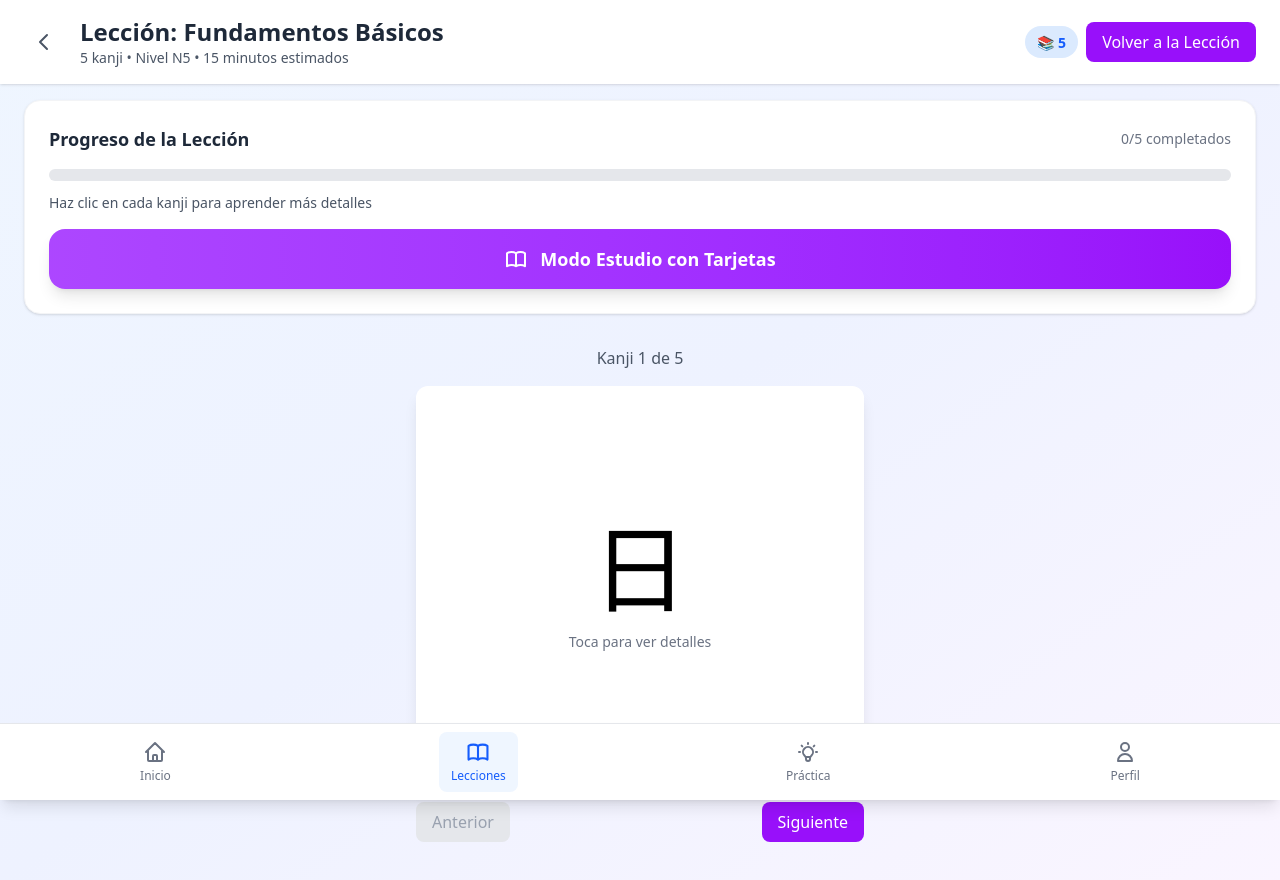
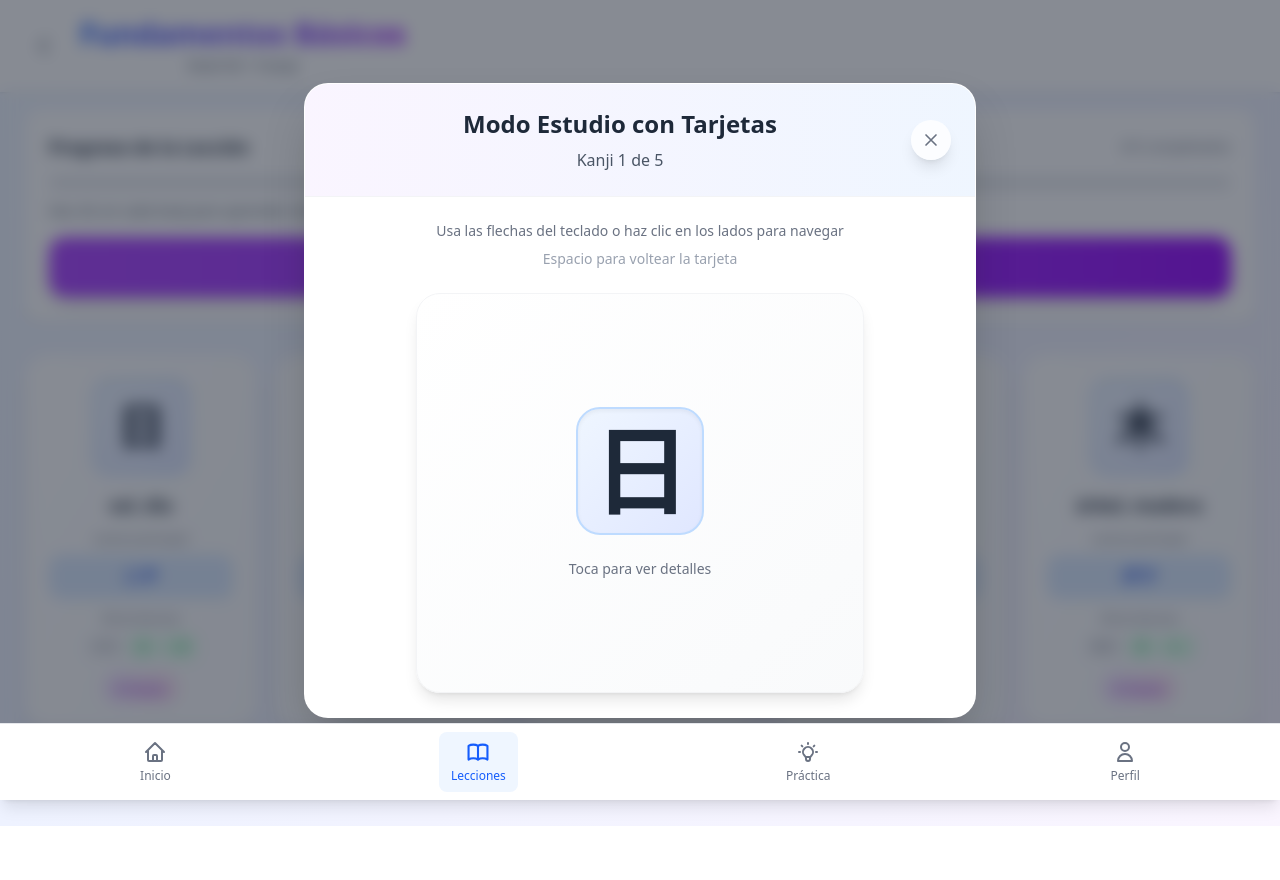
Before and after one commit to NoeOsorio/kanjy-study-app, a React (Vite) app: page /lessons/1 in a window 1280 px wide. Both pictures are taken after a click on the button "Modo Estudio con Tarjetas". After the commit the page ends 826 px from the top, so only its background shows below. Built offline with nearby package versions, Linux system fonts and the light colour scheme.

Commit message:
Refactor KanjiCard component to remove navigation props and enhance styling. Update LessonDetailPage to implement keyboard and touch navigation for study mode, improving user experience. Add modal for study mode with navigation controls and card flipping functionality.

```diff
--- a/src/components/KanjiCard.tsx
+++ b/src/components/KanjiCard.tsx
@@ -3,11 +3,9 @@ import type { Kanji } from '../types';
 
 interface KanjiCardProps {
   kanji: Kanji;
-  onNext?: () => void;
-  onPrevious?: () => void;
 }
 
-export default function KanjiCard({ kanji, onNext, onPrevious }: KanjiCardProps) {
+export default function KanjiCard({ kanji }: KanjiCardProps) {
   const [isFlipped, setIsFlipped] = useState(false);
 
   const handleFlip = () => {
@@ -16,8 +14,8 @@ export default function KanjiCard({ kanji, onNext, onPrevious }: KanjiCardProps)
 
   return (
     <div
-      className="w-full max-w-md mx-auto"
-      style={{ perspective: '1000px', height: '400px' }}
+      className="w-full max-w-sm sm:max-w-md mx-auto"
+      style={{ perspective: '1000px', height: '400px', minHeight: '400px' }}
     >
       <div
         className={`relative w-full h-full transition-transform duration-500 cursor-pointer`}
@@ -29,78 +27,56 @@ export default function KanjiCard({ kanji, onNext, onPrevious }: KanjiCardProps)
       >
         {/* Front of card */}
         <div
-          className="absolute w-full h-full bg-white rounded-xl shadow-lg p-6"
+          className="absolute w-full h-full bg-gradient-to-br from-white to-gray-50 rounded-3xl shadow-lg border border-gray-100 p-6"
           style={{ backfaceVisibility: 'hidden' }}
         >
           <div className="flex flex-col items-center justify-center h-full">
-            <span className="text-8xl mb-4">{kanji.character}</span>
-            <p className="text-gray-500 text-sm">Toca para ver detalles</p>
+            <div className="w-32 h-32 bg-gradient-to-br from-blue-50 to-indigo-100 rounded-3xl flex items-center justify-center mb-6 border-2 border-blue-200 shadow-inner">
+              <span className="text-7xl sm:text-8xl font-bold text-gray-800">{kanji.character}</span>
+            </div>
+            <p className="text-sm text-gray-500 text-center">Toca para ver detalles</p>
           </div>
         </div>
 
         {/* Back of card */}
         <div
-          className="absolute w-full h-full bg-white rounded-xl shadow-lg p-6"
+          className="absolute w-full h-full bg-gradient-to-br from-white to-gray-50 rounded-3xl shadow-lg border border-gray-100 p-6 overflow-y-auto"
           style={{
             backfaceVisibility: 'hidden',
             transform: 'rotateY(180deg)'
           }}
         >
           <div className="flex flex-col h-full">
-            <div className="text-center mb-4">
-              <h3 className="text-2xl font-bold mb-2">Significado</h3>
-              <p className="text-xl">{kanji.meaning}</p>
+            <div className="text-center mb-6">
+              <h3 className="text-2xl font-bold text-gray-800 mb-3">{kanji.meaning}</h3>
             </div>
 
-            <div className="grid grid-cols-2 gap-4 mb-4">
-              <div className="text-center">
-                <h4 className="font-semibold mb-1">Onyomi</h4>
-                <p>{kanji.readings.onyomi.join(', ')}</p>
+            <div className="grid grid-cols-2 gap-4 mb-6">
+              <div className="bg-gradient-to-br from-blue-50 to-blue-100 rounded-2xl p-4 border border-blue-200">
+                <h4 className="font-bold text-blue-800 mb-3 text-center">Onyomi</h4>
+                <div className="space-y-2">
+                  {kanji.readings.onyomi.map((reading, idx) => (
+                    <div key={idx} className="bg-white/80 px-3 py-2 rounded-xl border border-blue-200 text-center">
+                      <span className="font-mono text-lg font-bold text-blue-700">{reading}</span>
+                    </div>
+                  ))}
+                </div>
               </div>
-              <div className="text-center">
-                <h4 className="font-semibold mb-1">Kunyomi</h4>
-                <p>{kanji.readings.kunyomi.join(', ')}</p>
+              <div className="bg-gradient-to-br from-green-50 to-green-100 rounded-2xl p-4 border border-green-200">
+                <h4 className="font-bold text-green-800 mb-3 text-center">Kunyomi</h4>
+                <div className="space-y-2">
+                  {kanji.readings.kunyomi.map((reading, idx) => (
+                    <div key={idx} className="bg-white/80 px-3 py-2 rounded-xl border border-green-200 text-center">
+                      <span className="font-mono text-lg font-bold text-green-700">{reading}</span>
+                    </div>
+                  ))}
+                </div>
               </div>
             </div>
 
-            <div className="flex-grow">
-              <h4 className="font-semibold mb-2">Ejemplos:</h4>
-              <ul className="space-y-2">
-                {kanji.examples.map((example, index) => (
-                  <li key={index} className="text-sm">
-                    <span className="font-medium">{example}</span>
-                  </li>
-                ))}
-              </ul>
-            </div>
+
           </div>
         </div>
-      </div>
-
-      {/* Navigation buttons */}
-      <div className="flex justify-between mt-4">
-        <button
-          onClick={onPrevious}
-          disabled={!onPrevious}
-          className={`px-4 py-2 rounded-lg ${
-            onPrevious
-              ? 'bg-purple-600 text-white hover:bg-purple-700'
-              : 'bg-gray-200 text-gray-400 cursor-not-allowed'
-          }`}
-        >
-          Anterior
-        </button>
-        <button
-          onClick={onNext}
-          disabled={!onNext}
-          className={`px-4 py-2 rounded-lg ${
-            onNext
-              ? 'bg-purple-600 text-white hover:bg-purple-700'
-              : 'bg-gray-200 text-gray-400 cursor-not-allowed'
-          }`}
-        >
-          Siguiente
-        </button>
       </div>
     </div>
   );
--- a/src/pages/LessonDetailPage.tsx
+++ b/src/pages/LessonDetailPage.tsx
@@ -15,7 +15,6 @@ export default function LessonDetailPage() {
   const [currentKanjiIndex, setCurrentKanjiIndex] = useState(0);
 
   useEffect(() => {
-    // Simular carga de datos del backend
     const loadLessonData = () => {
       const kanji = getLessonKanji(lessonId || '1');
       setKanjiList(kanji);
@@ -23,6 +22,108 @@ export default function LessonDetailPage() {
 
     loadLessonData();
   }, [lessonId]);
+
+  // Keyboard navigation for study mode
+  useEffect(() => {
+    if (!isStudyModeActive) return;
+
+    const handleKeyDown = (event: KeyboardEvent) => {
+      switch (event.key) {
+        case 'ArrowLeft':
+          event.preventDefault();
+          handlePreviousKanji();
+          break;
+        case 'ArrowRight':
+          event.preventDefault();
+          handleNextKanji();
+          break;
+        case 'Escape':
+          event.preventDefault();
+          setIsStudyModeActive(false);
+          break;
+        case ' ': {
+          event.preventDefault();
+          // Trigger card flip by simulating a click on the card
+          const card = document.querySelector('[data-study-modal] .cursor-pointer');
+          if (card) {
+            (card as HTMLElement).click();
+          }
+          break;
+        }
+      }
+    };
+
+    document.addEventListener('keydown', handleKeyDown);
+    return () => document.removeEventListener('keydown', handleKeyDown);
+  }, [isStudyModeActive, currentKanjiIndex, kanjiList.length]);
+
+  // Touch/swipe navigation for study mode
+  useEffect(() => {
+    if (!isStudyModeActive) return;
+
+    let startX = 0;
+    let startY = 0;
+    let isSwiping = false;
+
+    const handleTouchStart = (event: TouchEvent) => {
+      startX = event.touches[0].clientX;
+      startY = event.touches[0].clientY;
+      isSwiping = false;
+    };
+
+    const handleTouchMove = (event: TouchEvent) => {
+      if (!isSwiping) {
+        const deltaX = Math.abs(event.touches[0].clientX - startX);
+        const deltaY = Math.abs(event.touches[0].clientY - startY);
+
+        // Only start swiping if horizontal movement is greater than vertical
+        if (deltaX > deltaY && deltaX > 10) {
+          isSwiping = true;
+        }
+      }
+    };
+
+    const handleTouchEnd = (event: TouchEvent) => {
+      if (!isSwiping) return;
+
+      const endX = event.changedTouches[0].clientX;
+      const deltaX = endX - startX;
+      const minSwipeDistance = 50;
+
+      if (Math.abs(deltaX) > minSwipeDistance) {
+        if (deltaX > 0) {
+          // Swipe right - go to previous
+          handlePreviousKanji();
+        } else {
+          // Swipe left - go to next
+          handleNextKanji();
+        }
+      }
+    };
+
+    // Prevent background scrolling and gestures
+    document.body.style.overflow = 'hidden';
+    document.body.style.touchAction = 'none';
+
+    // Add touch event listeners to the modal
+    const modal = document.querySelector('[data-study-modal]');
+    if (modal) {
+      modal.addEventListener('touchstart', handleTouchStart as EventListener, { passive: false });
+      modal.addEventListener('touchmove', handleTouchMove as EventListener, { passive: false });
+      modal.addEventListener('touchend', handleTouchEnd as EventListener, { passive: false });
+    }
+
+    return () => {
+      document.body.style.overflow = '';
+      document.body.style.touchAction = '';
+
+      if (modal) {
+        modal.removeEventListener('touchstart', handleTouchStart as EventListener);
+        modal.removeEventListener('touchmove', handleTouchMove as EventListener);
+        modal.removeEventListener('touchend', handleTouchEnd as EventListener);
+      }
+    };
+  }, [isStudyModeActive, currentKanjiIndex, kanjiList.length]);
 
   const handleKanjiClick = (kanji: Kanji) => {
     const examples = getKanjiExamples(kanji.character);
@@ -92,32 +193,19 @@ export default function LessonDetailPage() {
         <div className="flex items-center justify-between">
                      <div className="flex items-center space-x-4">
              <button
-              onClick={() => navigate('/?tab=lessons')}
+               onClick={() => navigate('/lessons')}
                className="p-2 text-gray-600 hover:text-gray-800 hover:bg-gray-100 rounded-lg transition-colors"
              >
                <svg className="w-6 h-6" fill="none" stroke="currentColor" viewBox="0 0 24 24">
                  <path strokeLinecap="round" strokeLinejoin="round" strokeWidth={2} d="M15 19l-7-7 7-7" />
                </svg>
              </button>
-            <div>
-              <h1 className="text-2xl font-bold text-gray-800">Lección: Fundamentos Básicos</h1>
-              <p className="text-sm text-gray-600">5 kanji • Nivel N5 • 15 minutos estimados</p>
+             <div className="text-center">
+               <h1 className="text-3xl font-bold bg-gradient-to-r from-blue-600 to-purple-600 bg-clip-text text-transparent">
+                 Fundamentos Básicos
+               </h1>
+               <p className="text-sm text-gray-600 mt-1">Nivel N5 • {kanjiList.length} kanji</p>
              </div>
-          </div>
-                     <div className="flex items-center space-x-2">
-             <div className="bg-blue-100 px-3 py-1 rounded-full">
-               <span className="text-blue-600 text-sm font-semibold">📚 {kanjiList.length}</span>
-             </div>
-             <button
-               onClick={toggleStudyMode}
-               className={`px-4 py-2 rounded-lg transition-colors ${
-                 isStudyModeActive
-                   ? 'bg-purple-600 text-white hover:bg-purple-700'
-                   : 'bg-blue-600 text-white hover:bg-blue-700'
-               }`}
-             >
-               {isStudyModeActive ? 'Volver a la Lección' : 'Modo Estudio'}
-             </button>
            </div>
         </div>
       </div>
@@ -151,27 +239,7 @@ export default function LessonDetailPage() {
         </div>
       </div>
 
-             {/* Kanji Grid or Study Mode */}
-       {isStudyModeActive ? (
-         // Modo Estudio con Tarjetas
-         <div className="px-6 py-4">
-           {kanjiList.length > 0 && (
-             <>
-               <div className="text-center mb-4">
-                 <p className="text-gray-600">
-                   Kanji {currentKanjiIndex + 1} de {kanjiList.length}
-                 </p>
-               </div>
-               <KanjiCard
-                 kanji={kanjiList[currentKanjiIndex]}
-                 onNext={currentKanjiIndex < kanjiList.length - 1 ? handleNextKanji : undefined}
-                 onPrevious={currentKanjiIndex > 0 ? handlePreviousKanji : undefined}
-               />
-             </>
-           )}
-         </div>
-       ) : (
-         // Vista Normal de la Lección
+             {/* Kanji Grid */}
        <div className="px-6 py-4">
          <div className="grid grid-cols-2 md:grid-cols-3 lg:grid-cols-5 gap-4">
            {kanjiList.map((kanji) => (
@@ -223,7 +291,6 @@ export default function LessonDetailPage() {
            ))}
          </div>
        </div>
-       )}
 
       {/* Modal for Kanji Details */}
       {isModalOpen && selectedKanji && (
@@ -374,6 +441,86 @@ export default function LessonDetailPage() {
         </div>
       )}
 
+             {/* Study Mode Modal */}
+       {isStudyModeActive && (
+         <div
+           className="fixed inset-0 bg-gray-900/50 backdrop-blur-sm flex items-center justify-center p-2 sm:p-4 z-50"
+           onClick={() => setIsStudyModeActive(false)}
+         >
+           <div
+             data-study-modal
+             className="bg-white rounded-2xl sm:rounded-3xl w-full max-w-lg sm:max-w-2xl mx-4 max-h-[95vh] overflow-hidden shadow-2xl border border-white/20"
+             onClick={(e) => e.stopPropagation()}
+           >
+             {/* Modal Header */}
+             <div className="p-4 sm:p-6 border-b border-gray-100 bg-gradient-to-r from-purple-50 to-blue-50">
+               <div className="flex items-center justify-between">
+                 <div className="text-center flex-1">
+                   <h2 className="text-xl sm:text-2xl font-bold text-gray-800 mb-1 sm:mb-2">Modo Estudio con Tarjetas</h2>
+                   <p className="text-sm sm:text-base text-gray-600">
+                     Kanji {currentKanjiIndex + 1} de {kanjiList.length}
+                   </p>
+                 </div>
+                 <button
+                   onClick={() => setIsStudyModeActive(false)}
+                   className="w-8 h-8 sm:w-10 sm:h-10 bg-white/80 hover:bg-white rounded-full flex items-center justify-center text-gray-500 hover:text-gray-700 transition-all duration-200 shadow-lg hover:shadow-xl"
+                 >
+                   <svg className="w-4 h-4 sm:w-5 sm:h-5" fill="none" stroke="currentColor" viewBox="0 0 24 24">
+                     <path strokeLinecap="round" strokeLinejoin="round" strokeWidth={2} d="M6 18L18 6M6 6l12 12" />
+                   </svg>
+                 </button>
+               </div>
+             </div>
+
+             {/* Modal Content */}
+             <div className="p-4 sm:p-6">
+               {kanjiList.length > 0 && (
+                 <div className="flex justify-center">
+                   <div className="w-full">
+                     <div className="text-center mb-4 sm:mb-6">
+                       <p className="text-xs sm:text-sm text-gray-500 mb-2">
+                         Usa las flechas del teclado o haz clic en los lados para navegar
+                       </p>
+                       <p className="text-xs sm:text-sm text-gray-400">
+                         Espacio para voltear la tarjeta
+                       </p>
+                     </div>
+                     <div className="relative">
+                       {/* Left click area for previous - only show if there's a previous kanji */}
+                       {currentKanjiIndex > 0 && (
+                         <button
+                           onClick={handlePreviousKanji}
+                           className="absolute left-0 top-1/2 transform -translate-y-1/2 w-12 h-12 sm:w-16 sm:h-16 flex items-center justify-center rounded-full transition-all duration-200 z-10 opacity-0 hover:opacity-100 bg-white/80 hover:bg-white shadow-lg"
+                         >
+                           <svg className="w-6 h-6 text-gray-600" fill="none" stroke="currentColor" viewBox="0 0 24 24">
+                             <path strokeLinecap="round" strokeLinejoin="round" strokeWidth={2} d="M15 19l-7-7 7-7" />
+                           </svg>
+                         </button>
+                       )}
+
+                       {/* Right click area for next - only show if there's a next kanji */}
+                       {currentKanjiIndex < kanjiList.length - 1 && (
+                         <button
+                           onClick={handleNextKanji}
+                           className="absolute right-0 top-1/2 transform -translate-y-1/2 w-12 h-12 sm:w-16 sm:h-16 flex items-center justify-center rounded-full transition-all duration-200 z-10 opacity-0 hover:opacity-100 bg-white/80 hover:bg-white shadow-lg"
+                         >
+                           <svg className="w-6 h-6 text-gray-600" fill="none" stroke="currentColor" viewBox="0 0 24 24">
+                             <path strokeLinecap="round" strokeLinejoin="round" strokeWidth={2} d="M9 5l7 7-7 7" />
+                           </svg>
+                         </button>
+                       )}
+
+                       <KanjiCard
+                         kanji={kanjiList[currentKanjiIndex]}
+                       />
+                     </div>
+                   </div>
+                 </div>
+               )}
+             </div>
+           </div>
+         </div>
+       )}
 
     </div>
   );
```
Lines whose indentation alone changed are shown as unchanged.
